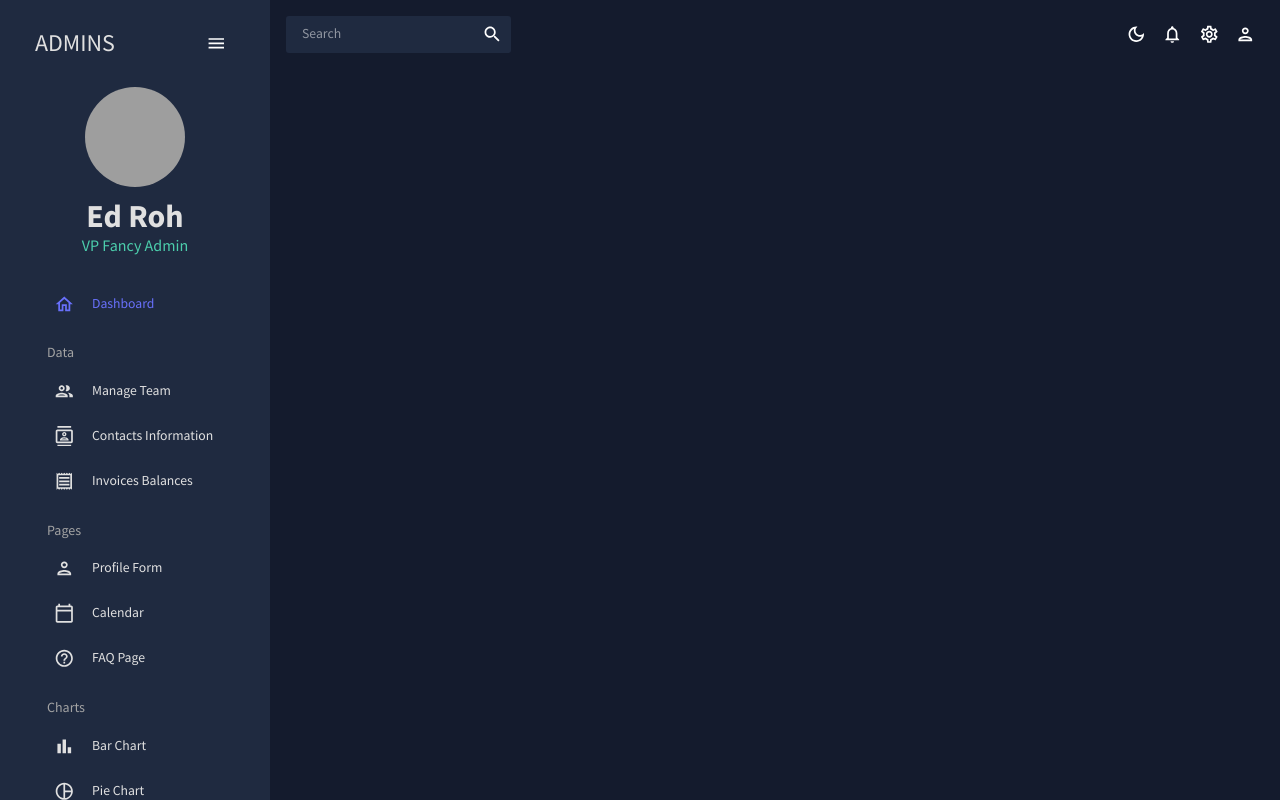
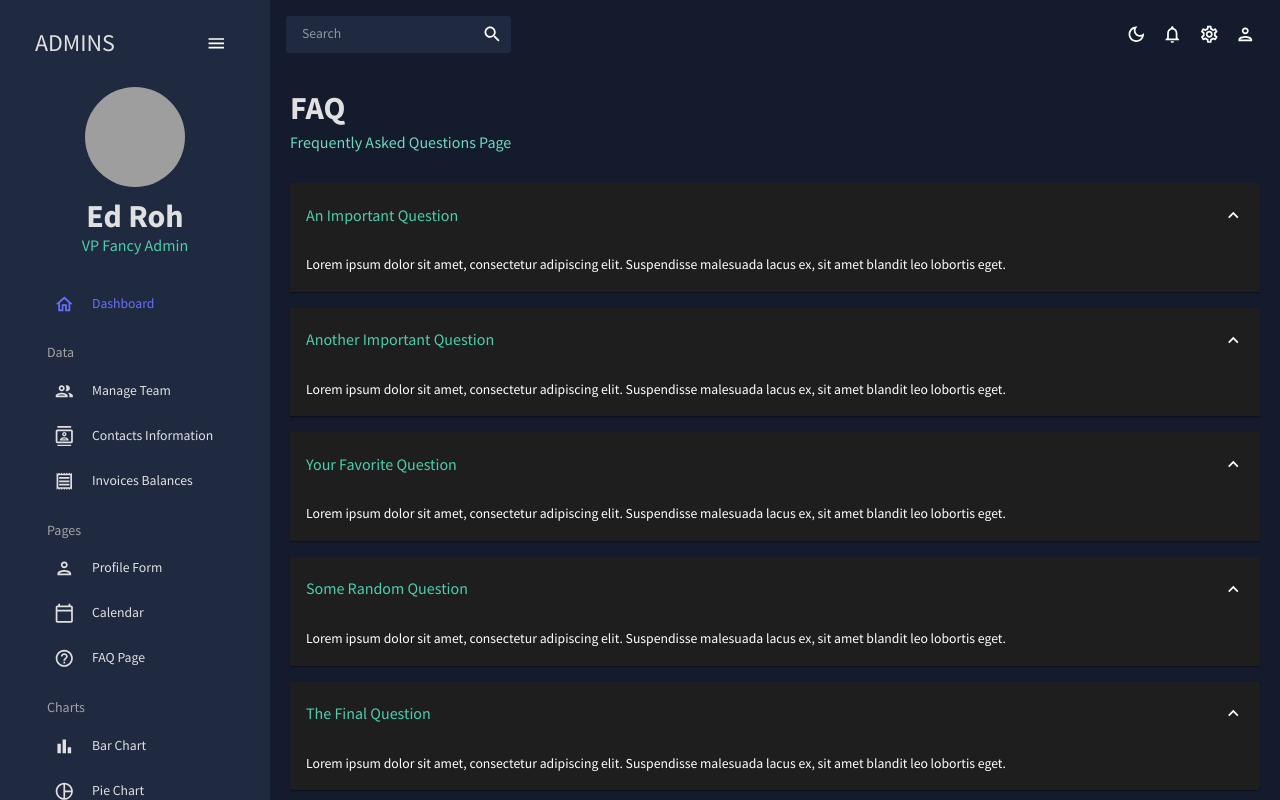
Before and after one commit to silencio260/react_admin, a React (Create React App) app: page /faq in a window 1280 px wide. Built offline with nearby package versions, Linux system fonts and the light colour scheme; grey boxes are pictures that could not be loaded.

Commit message:
Implement FAQ page

```diff
--- a/src/App.js
+++ b/src/App.js
@@ -11,7 +11,7 @@
 import Form from "./scenes/form";
 // import Line from "./scenes/line";
 // import Pie from "./scenes/pie";
-// import FAQ from "./scenes/faq";
+import FAQ from "./scenes/faq";
 // import Geography from "./scenes/geography";
 import Calendar from "./scenes/calendar";
 
@@ -40,7 +40,7 @@
               {/* <Route path="/line" element={<Line />}/> */}
               <Route path="/calendar" element={<Calendar />}/>
               {/* <Route path="/geography" element={<Geography />}/> */}
-              {/* <Route path="/faq" element={<FAQ />}/> */}
+              <Route path="/faq" element={<FAQ />}/>
             </Routes>
           </main>
         </div>
--- /dev/null
+++ b/src/scenes/faq/index.jsx
@@ -0,0 +1,91 @@
+import { Box, useTheme } from "@mui/material";
+import Header from "../../components/Header";
+import Accordion from "@mui/material/Accordion";
+import AccordionSummary from "@mui/material/AccordionSummary";
+import AccordionDetails from "@mui/material/AccordionDetails";
+import Typography from "@mui/material/Typography";
+import ExpandMoreIcon from "@mui/icons-material/ExpandMore";
+import { tokens } from "../../theme";
+
+
+const FAQ = () => {
+  const theme = useTheme();
+  const colors = tokens(theme.palette.mode);
+
+  return (
+    <Box m={'20px'}>
+        <Header
+            title={'FAQ'}
+            subtitle={'Frequently Asked Questions Page'}
+        />
+
+<Accordion defaultExpanded>
+        <AccordionSummary expandIcon={<ExpandMoreIcon />}>
+          <Typography color={colors.greenAccent[500]} variant="h5">
+            An Important Question
+          </Typography>
+        </AccordionSummary>
+        <AccordionDetails>
+          <Typography>
+            Lorem ipsum dolor sit amet, consectetur adipiscing elit. Suspendisse
+            malesuada lacus ex, sit amet blandit leo lobortis eget.
+          </Typography>
+        </AccordionDetails>
+      </Accordion>
+      <Accordion defaultExpanded>
+        <AccordionSummary expandIcon={<ExpandMoreIcon />}>
+          <Typography color={colors.greenAccent[500]} variant="h5">
+            Another Important Question
+          </Typography>
+        </AccordionSummary>
+        <AccordionDetails>
+          <Typography>
+            Lorem ipsum dolor sit amet, consectetur adipiscing elit. Suspendisse
+            malesuada lacus ex, sit amet blandit leo lobortis eget.
+          </Typography>
+        </AccordionDetails>
+      </Accordion>
+      <Accordion defaultExpanded>
+        <AccordionSummary expandIcon={<ExpandMoreIcon />}>
+          <Typography color={colors.greenAccent[500]} variant="h5">
+            Your Favorite Question
+          </Typography>
+        </AccordionSummary>
+        <AccordionDetails>
+          <Typography>
+            Lorem ipsum dolor sit amet, consectetur adipiscing elit. Suspendisse
+            malesuada lacus ex, sit amet blandit leo lobortis eget.
+          </Typography>
+        </AccordionDetails>
+      </Accordion>
+      <Accordion defaultExpanded>
+        <AccordionSummary expandIcon={<ExpandMoreIcon />}>
+          <Typography color={colors.greenAccent[500]} variant="h5">
+            Some Random Question
+          </Typography>
+        </AccordionSummary>
+        <AccordionDetails>
+          <Typography>
+            Lorem ipsum dolor sit amet, consectetur adipiscing elit. Suspendisse
+            malesuada lacus ex, sit amet blandit leo lobortis eget.
+          </Typography>
+        </AccordionDetails>
+      </Accordion>
+      <Accordion defaultExpanded>
+        <AccordionSummary expandIcon={<ExpandMoreIcon />}>
+          <Typography color={colors.greenAccent[500]} variant="h5">
+            The Final Question
+          </Typography>
+        </AccordionSummary>
+        <AccordionDetails>
+          <Typography>
+            Lorem ipsum dolor sit amet, consectetur adipiscing elit. Suspendisse
+            malesuada lacus ex, sit amet blandit leo lobortis eget.
+          </Typography>
+        </AccordionDetails>
+      </Accordion>
+    </Box>
+  )
+}
+
+export default FAQ
```
